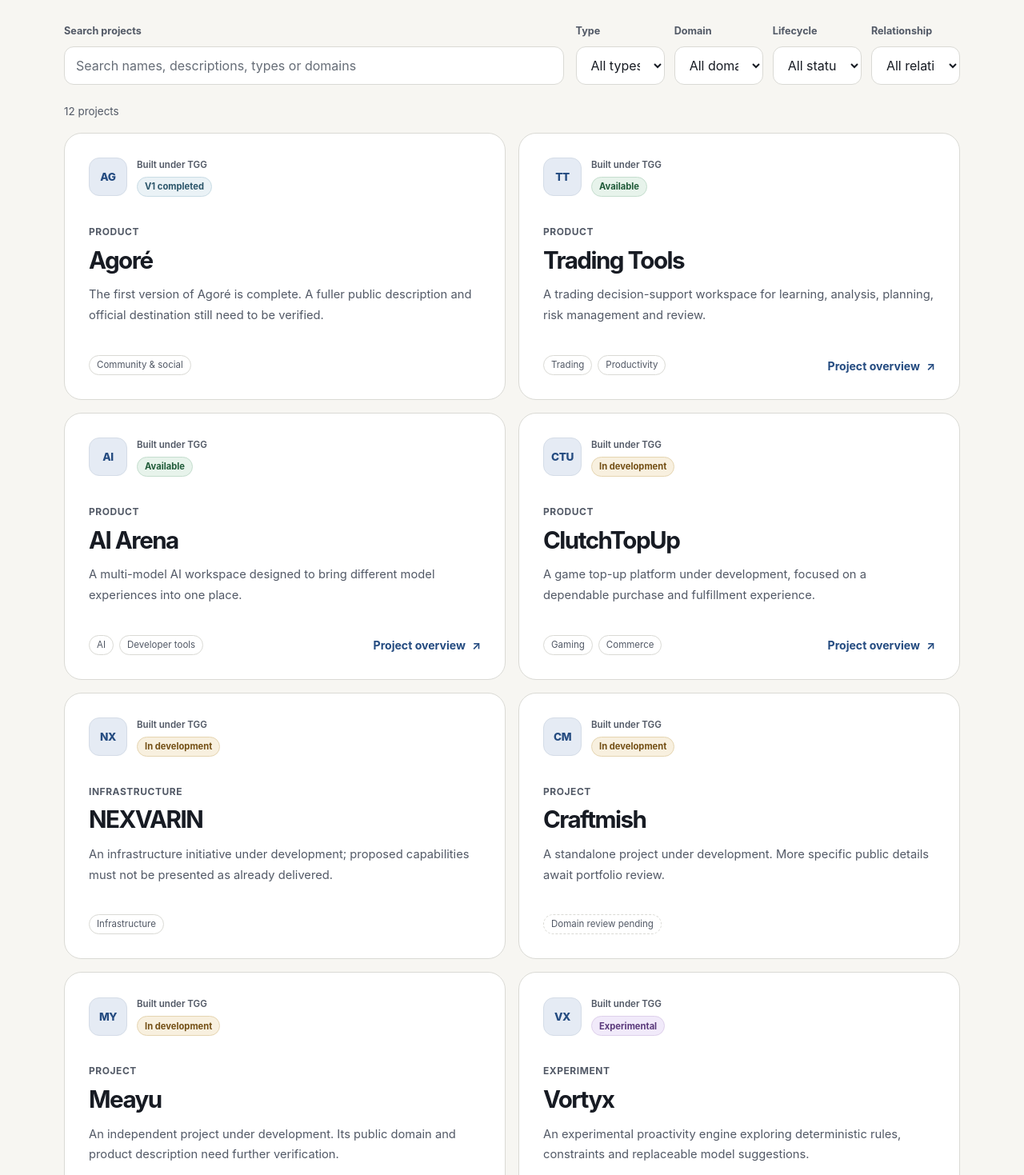
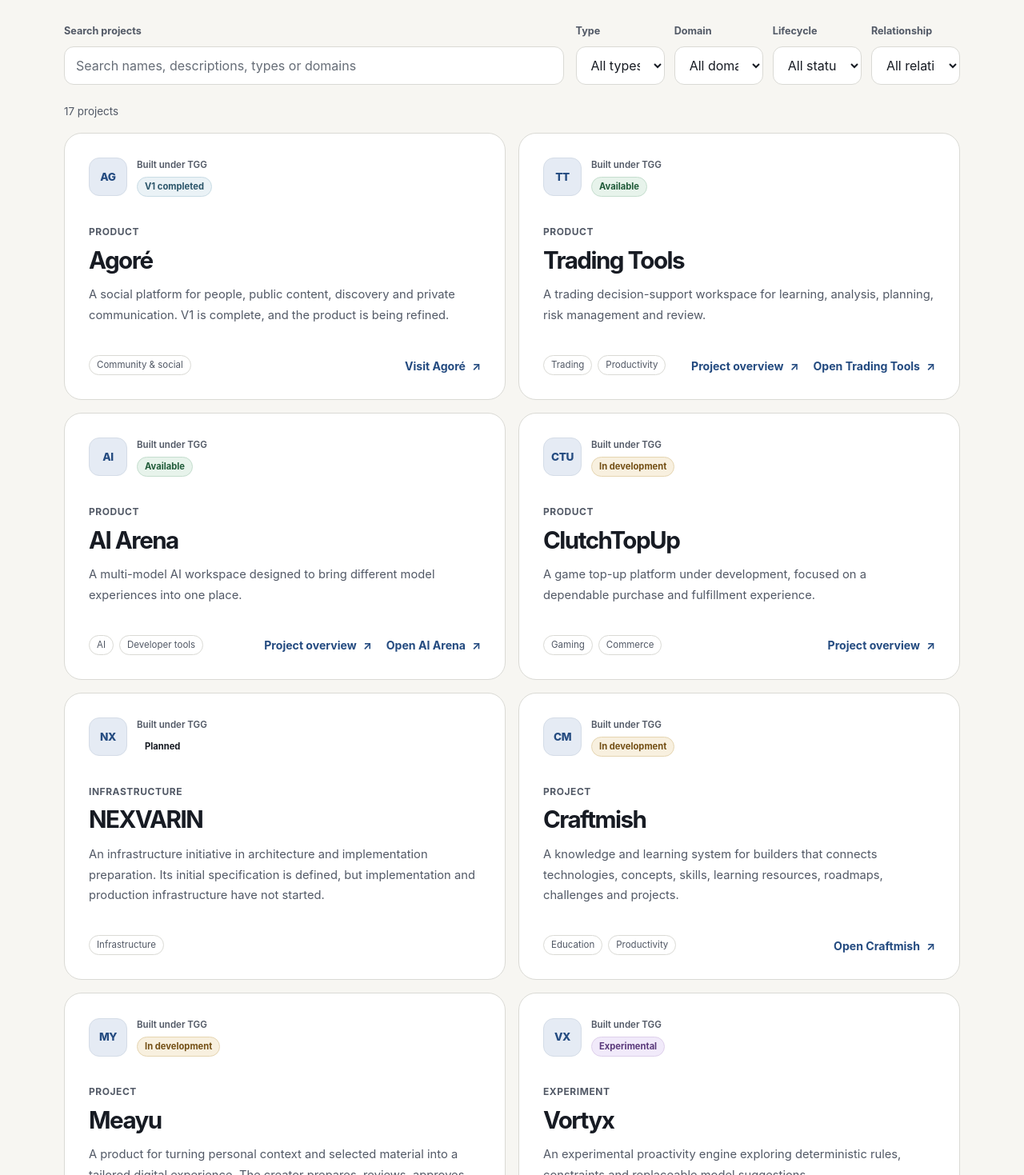
Before and after one commit to JJTGG/tgg-hub, a Next.js app: page /ecosystem in a window 1280 px wide. Shown: the part 1321-2790 px from the top of the page at 80% size. Built offline with nearby package versions, Linux system fonts and the light colour scheme.

Commit message:
feat(ecosystem): refresh project catalogue and lifecycle statuses

```diff
--- a/data/projects.ts
+++ b/data/projects.ts
@@ -1,6 +1,7 @@
 export type ProjectRelationship = "built" | "adopted" | "partner";
 
 export type ProjectStatus =
+  | "planned"
   | "available"
   | "in-development"
   | "experimental"
@@ -23,9 +24,12 @@ export type ProjectDomain =
   | "Commerce"
   | "Community & social"
   | "Developer tools"
+  | "Education"
   | "Gaming"
+  | "Health"
   | "Infrastructure"
   | "Productivity"
+  | "Sustainability"
   | "Trading"
   | "Web3";
 
@@ -60,6 +64,7 @@ export type Project = {
 };
 
 export const STATUS_LABELS: Record<ProjectStatus, string> = {
+  planned: "Planned",
   available: "Available",
   "in-development": "In development",
   experimental: "Experimental",
@@ -90,9 +95,12 @@ export const PROJECT_DOMAINS: ProjectDomain[] = [
   "Commerce",
   "Community & social",
   "Developer tools",
+  "Education",
   "Gaming",
+  "Health",
   "Infrastructure",
   "Productivity",
+  "Sustainability",
   "Trading",
   "Web3"
 ];
@@ -104,11 +112,17 @@ export const PROJECTS: Project[] = [
     name: "Agoré",
     mark: "AG",
     summary:
-      "The first version of Agoré is complete. A fuller public description and official destination still need to be verified.",
+      "A social platform for people, public content, discovery and private communication. V1 is complete, and the product is being refined.",
     type: "product",
     relationship: "built",
     status: "completed",
-    domains: ["Community & social"]
+    domains: ["Community & social"],
+    destinations: [
+      {
+        label: "Visit Agoré",
+        url: "https://agore.vercel.app/"
+      }
+    ]
   },
   {
     id: "trading-tools",
@@ -121,6 +135,12 @@ export const PROJECTS: Project[] = [
     relationship: "built",
     status: "available",
     domains: ["Trading", "Productivity"],
+    destinations: [
+      {
+        label: "Open Trading Tools",
+        url: "https://trading-tools-xi.vercel.app/"
+      }
+    ],
     featured: true,
     detail: {
       introduction:
@@ -150,6 +170,12 @@ export const PROJECTS: Project[] = [
     relationship: "built",
     status: "available",
     domains: ["AI", "Developer tools"],
+    destinations: [
+      {
+        label: "Open AI Arena",
+        url: "https://ai-arena-red.vercel.app/"
+      }
+    ],
     featured: true,
     detail: {
       introduction:
@@ -202,10 +228,10 @@ export const PROJECTS: Project[] = [
     name: "NEXVARIN",
     mark: "NX",
     summary:
-      "An infrastructure initiative under development; proposed capabilities must not be presented as already delivered.",
+      "An infrastructure initiative in architecture and implementation preparation. Its initial specification is defined, but implementation and production infrastructure have not started.",
     type: "infrastructure",
     relationship: "built",
-    status: "in-development",
+    status: "planned",
     domains: ["Infrastructure"]
   },
   {
@@ -214,11 +240,17 @@ export const PROJECTS: Project[] = [
     name: "Craftmish",
     mark: "CM",
     summary:
-      "A standalone project under development. More specific public details await portfolio review.",
+      "A knowledge and learning system for builders that connects technologies, concepts, skills, learning resources, roadmaps, challenges and projects.",
     type: "project",
     relationship: "built",
     status: "in-development",
-    domains: []
+    domains: ["Education", "Productivity"],
+    destinations: [
+      {
+        label: "Open Craftmish",
+        url: "https://craftmish.vercel.app/"
+      }
+    ]
   },
   {
     id: "meayu",
@@ -226,11 +258,11 @@ export const PROJECTS: Project[] = [
     name: "Meayu",
     mark: "MY",
     summary:
-      "An independent project under development. Its public domain and product description need further verification.",
+      "A product for turning personal context and selected material into a tailored digital experience. The creator prepares, reviews, approves and shares the result.",
     type: "project",
     relationship: "built",
     status: "in-development",
-    domains: []
+    domains: ["Productivity"]
   },
   {
     id: "vortyx",
@@ -266,7 +298,7 @@ export const PROJECTS: Project[] = [
     name: "Trading Signal Dropper",
     mark: "TSD",
     summary:
-      "An automation project focused on publishing trading signals through its intended channels.",
+      "A trading automation project with strategy evaluation, indicators, backtesting and Telegram-related components. It remains under development rather than being presented as an established signal service.",
     type: "tool",
     relationship: "built",
     status: "in-development",
@@ -278,11 +310,17 @@ export const PROJECTS: Project[] = [
     name: "Testing Ground",
     mark: "TG",
     summary:
-      "An experimental environment for testing ideas and behaviour before treating them as finished products.",
+      "An evolving environment for testing technologies and ideas under controlled conditions, then preserving observations before treating results as established.",
     type: "experiment",
     relationship: "built",
-    status: "experimental",
-    domains: ["Developer tools"]
+    status: "in-development",
+    domains: ["Developer tools"],
+    destinations: [
+      {
+        label: "Open Testing Ground",
+        url: "https://testing-ground-gilt.vercel.app/"
+      }
+    ]
   },
   {
     id: "fake-os",
@@ -294,7 +332,13 @@ export const PROJECTS: Project[] = [
     type: "experiment",
     relationship: "built",
     status: "experimental",
-    domains: ["Developer tools"]
+    domains: ["Developer tools"],
+    destinations: [
+      {
+        label: "Open Fake OS",
+        url: "https://jjtgg.github.io/fake-os/"
+      }
+    ]
   },
   {
     id: "auren-store",
@@ -302,11 +346,115 @@ export const PROJECTS: Project[] = [
     name: "AUREN Store",
     mark: "AS",
     summary:
-      "A storefront demo exploring the presentation and flow of an online shopping experience.",
+      "A fictional storefront concept exploring product presentation, catalogue discovery and an online shopping experience.",
     type: "demo",
     relationship: "built",
     status: "demo",
-    domains: ["Commerce"]
+    domains: ["Commerce"],
+    destinations: [
+      {
+        label: "View storefront demo",
+        url: "https://auren-store-delta.vercel.app/"
+      }
+    ]
+  },
+  {
+    id: "alder-grove-schools",
+    slug: "alder-grove-schools",
+    name: "Alder Grove Schools",
+    mark: "AGS",
+    summary:
+      "A fictional school website concept demonstrating a responsive, multi-page educational website. It is a portfolio demo, not an operating school.",
+    type: "demo",
+    relationship: "built",
+    status: "demo",
+    domains: ["Education"],
+    destinations: [
+      {
+        label: "View demo",
+        url: "https://alder-grove-schools.vercel.app/"
+      }
+    ]
+  },
+  {
+    id: "havenwell-pharmacy-demo",
+    slug: "havenwell-pharmacy-demo",
+    name: "Havenwell Pharmacy Demo",
+    mark: "HP",
+    summary:
+      "A fictional pharmacy website concept demonstrating clear service information, accessible navigation and responsible health-related communication. It is not an operating pharmacy.",
+    type: "demo",
+    relationship: "built",
+    status: "demo",
+    domains: ["Health"],
+    destinations: [
+      {
+        label: "View demo",
+        url: "https://havenwell-pharmacy-demo.vercel.app/"
+      }
+    ]
+  },
+  {
+    id: "perpetual",
+    slug: "perpetual",
+    name: "Perpetual",
+    mark: "PP",
+    summary:
+      "An experimental live-data dashboard exploring scheduled refreshes, automated testing, changing layouts and constrained recovery when data feeds or views fail.",
+    type: "experiment",
+    relationship: "built",
+    status: "experimental",
+    domains: ["Developer tools", "Infrastructure", "Productivity"],
+    destinations: [
+      {
+        label: "Open dashboard",
+        url: "https://perpetual-two.vercel.app/"
+      }
+    ]
+  },
+  {
+    id: "ecotrack",
+    slug: "ecotrack",
+    name: "EcoTrack",
+    mark: "ET",
+    summary:
+      "An early carbon-footprint tracking experiment for estimating emissions from everyday activities. Its web prototype and Python implementation remain experimental.",
+    type: "experiment",
+    relationship: "built",
+    status: "experimental",
+    domains: ["Productivity", "Sustainability"],
+    destinations: [
+      {
+        label: "Web prototype",
+        url: "https://jjtgg.github.io/experiment01.js/"
+      },
+      {
+        label: "Python source",
+        url: "https://github.com/JJTGG/EcoTrack.py"
+      }
+    ]
+  },
+  {
+    id: "cv-generator",
+    slug: "cv-generator",
+    name: "CV Generator",
+    mark: "CV",
+    summary:
+      "An unfinished CV-generation utility published as an experiment, rather than a completed or production-ready service.",
+    type: "experiment",
+    relationship: "built",
+    status: "experimental",
+    domains: ["Productivity"],
+    destinations: [
+      {
+        label: "Open prototype",
+        url: "https://cv-generator-dusky-ten.vercel.app/"
+      },
+      {
+        label: "Source repository",
+        url: "https://github.com/JJTGG/cv-generator"
+      }
+    ]
   }
 ];
 
```
